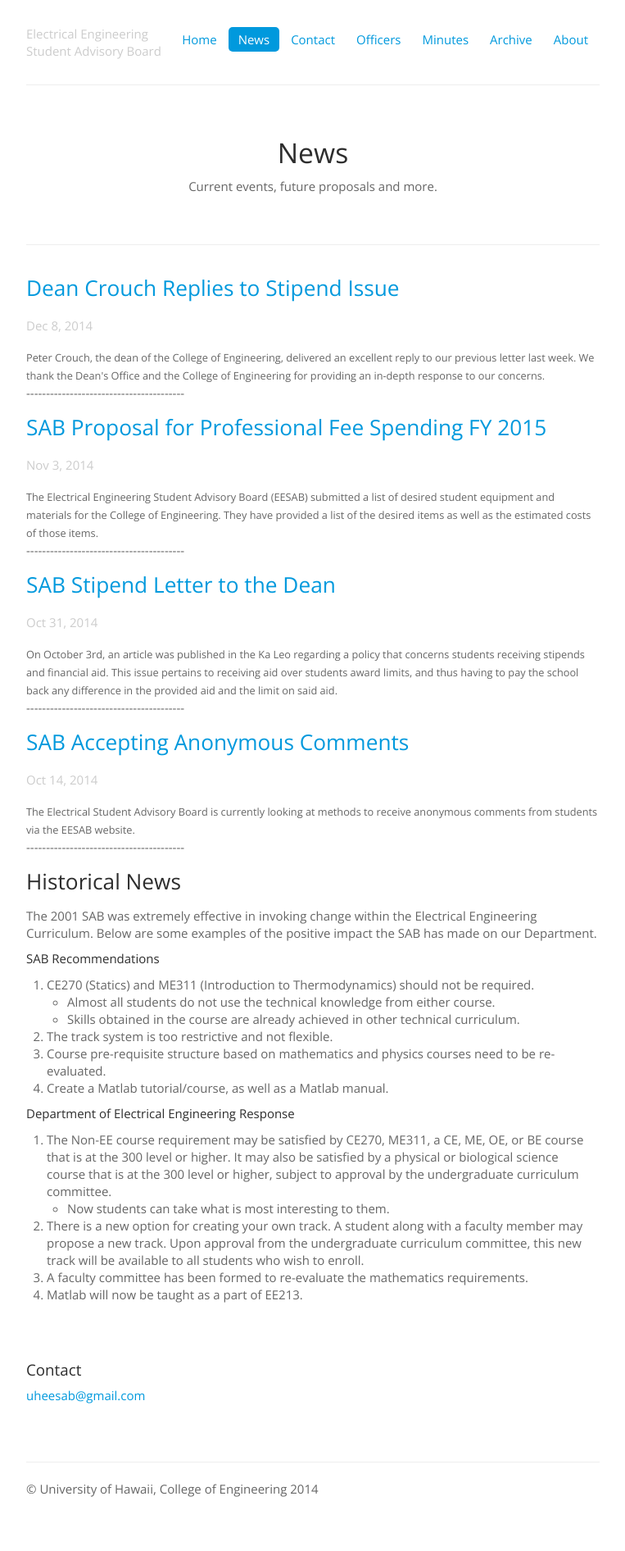
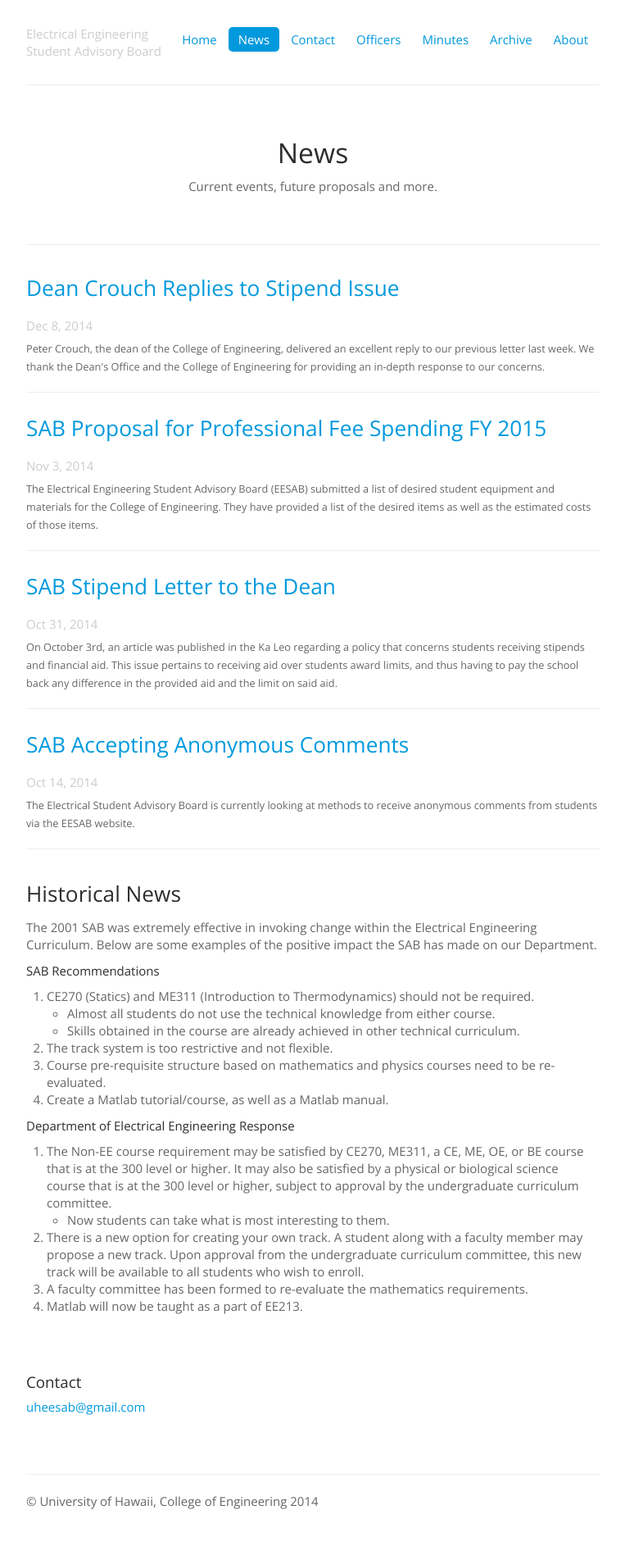
Before and after one commit to IEEE-UH-Manoa/sab.ieeeatuhm.com, a Jekyll site: the page built from news/index.html, in a window 1280 px wide. Shown: the whole page at 82% size, without its empty margins (258-1021 px from the left). Built offline with Jekyll 4.4.1, drawn with Linux system fonts in a browser that asks for light colours.

Commit message:
Replaced dividers for news arts with hr

```diff
--- a/news/index.html
+++ b/news/index.html
@@ -15,12 +15,12 @@ section: news
 
           {% for post in site.posts %}
           	{% if post.categories contains "news" %}
-              <h3>
+              <h3 style="margin: -00px 0px;">
                 <a class="post-link" href="{{ post.url | prepend: site.baseurl }}">{{ post.title }}</a><br><small> {{ post.date | date: "%b %-d, %Y" }} </small>
               </h3>
                <small>{{ post.summary }}</small>
                <br>
-               ----------------------------------------
+               <hr style="margin: 20px 0px 0px 0px;">
                <br>
             {% endif %}
           {% endfor %}
```
